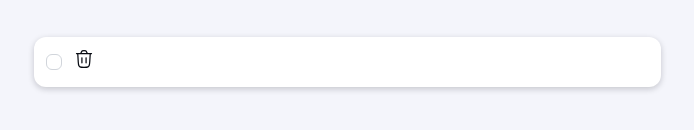
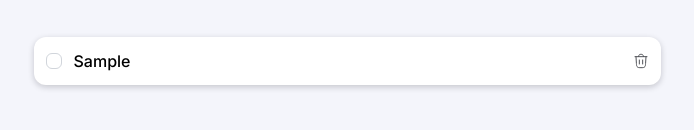
Before and after one commit to 1ucasxz/quicklist, a plain HTML site: page index.html in a window 1280 px wide. Both pictures are taken after typing "Sample" into the empty fields and a click on the button "Adicionar item". Shown: the part 290-420 px from the top of the page, 293-987 px from the left. Drawn offline with nearby package versions, Linux system fonts and the light colour scheme.

Commit message:
CORREÇÃO: na linha 36 do main.js faltou o fechamento das aspas do 'onclick'

```diff
--- a/main.js
+++ b/main.js
@@ -28,12 +28,12 @@ function showItemsList() {
         sectionList.innerHTML += `
         <div class="item">
                 <div>
-                    <input type="checkbox" name="list" id="item-${index}">
+                    <input type="checkbox" name="list" id="item-${index}" ${item.checked && "checked"}>
 
-                    <div class="custom-checkbox" onclick="checkItem('${item.name}')" ${item.checked && "checked"}>
+                    <div class="custom-checkbox" onclick="checkItem('${item.name}')">
                         <img src="./assets/checked.svg" alt="checked">
                     </div>
-                    <label for="item-${index}" onclick="checkItem('${item.name}')>${item.name}</label>
+                    <label for="item-${index}" onclick="checkItem('${item.name}')">${item.name}</label>
                 </div>
 
                 <button onclick="removeItem('${item.name}')">
@@ -66,3 +66,7 @@ function checkItem(itemName) {
     item.checked = !item.checked
     showItemsList()
 }
+
+function addHideWarningClass() {
+    document.querySelector(".warning").classList.add("hide-warning")
+}
--- a/style.css
+++ b/style.css
@@ -197,6 +197,7 @@ main {
         border: none;
         background: none;
         color: var(--always-white);
+        cursor: pointer;
     }
 }
 
```
